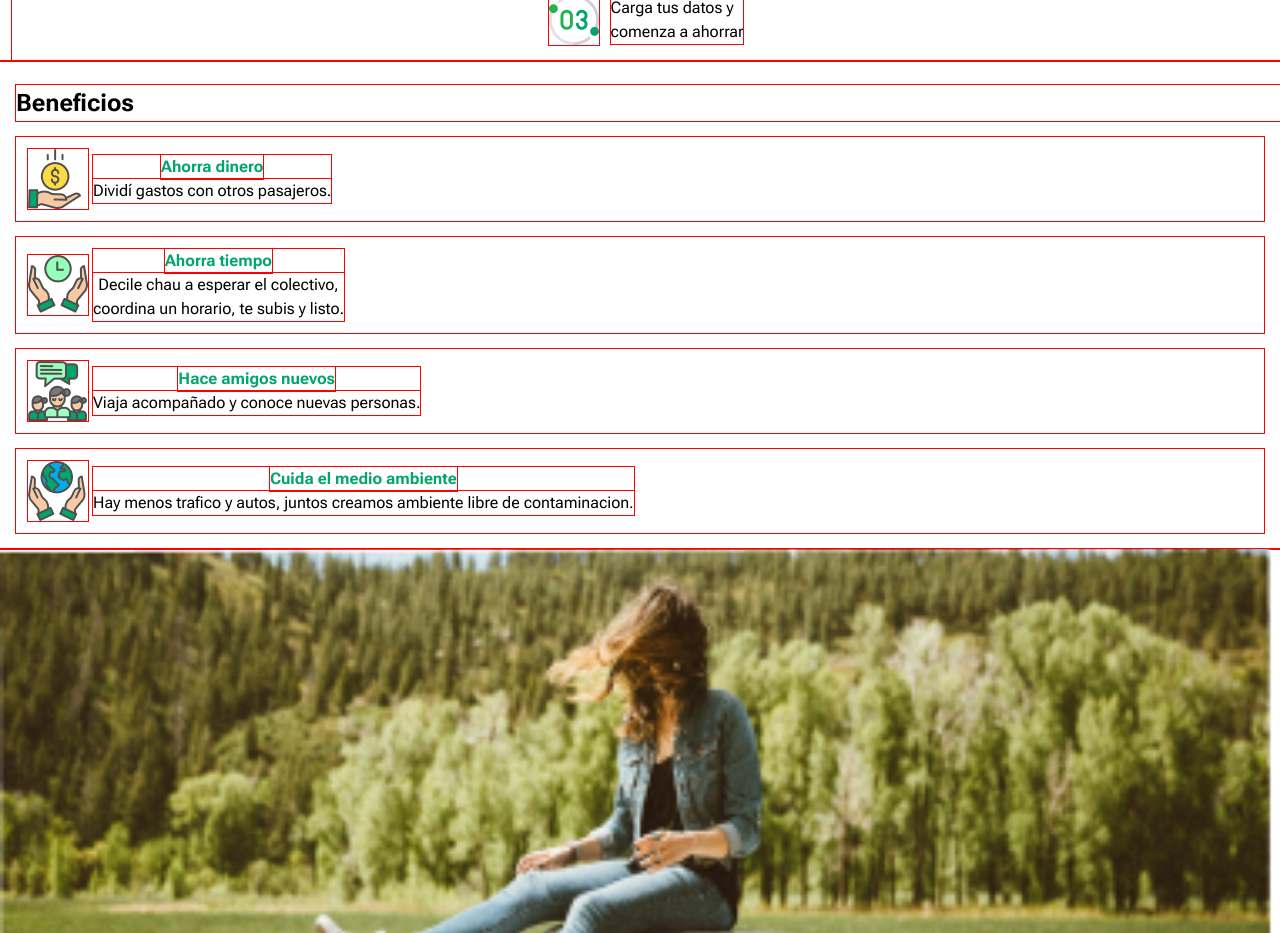
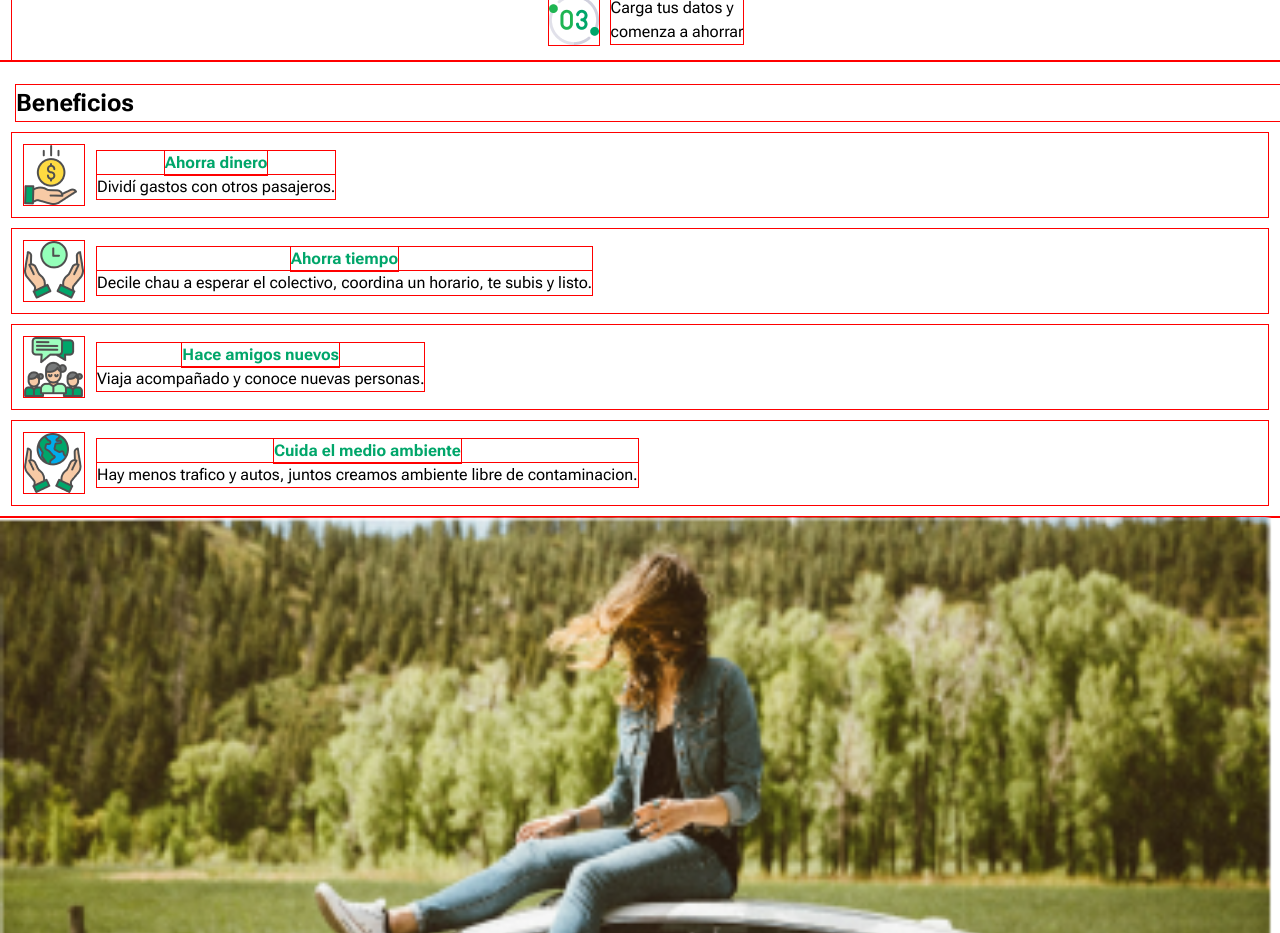
Before and after one commit to Diegogagan2587/A-Dedo, a React (Vite) app in the folder frontend/: page / in a window 1280 px wide. Shown: the part 1600-2533 px from the top of the page. Built offline with nearby package versions, Linux system fonts and the light colour scheme; a web font is replaced by a local one.

Commit message:
feat/main: add new content

```diff
--- a/frontend/src/pages/Main.jsx
+++ b/frontend/src/pages/Main.jsx
@@ -53,30 +53,30 @@ function Main() {
 
       <section id="beneficios">
         <h2 className="text-[24px] ml-4 mt-6 font-bold font-mainTitle">Beneficios</h2>
-            <article className="flex items-center m-4 gap-[5px] p-3">
+            <article className="flex items-center m-3 gap-[5px] p-3">
               <img src={ahorroDinero} alt="" className="min-w-[60px] min-h-[60px]"/>
-              <div className="flex items-center flex-col">
+              <div className="flex items-center flex-col ml-2">
                 <h3 className="text-customGreen font-bold text-center">Ahorra dinero</h3>
                 <p className="text-center">Dividí gastos con otros pasajeros.</p>
               </div>
             </article>
-            <article className="flex items-center m-4 gap-[5px] p-3">
+            <article className="flex items-center m-3 gap-[5px] p-3">
               <img src={ahorroTiempo} alt="" className="min-w-[60px] min-h-[60px]" />
-              <div className="flex items-center flex-col">
+              <div className="flex items-center flex-col ml-2">
                 <h3 className="text-customGreen font-bold text-center">Ahorra tiempo</h3>
-                <p className="text-center">Decile chau a esperar el colectivo,<br /> coordina un horario, te subis y listo.</p>
+                <p className="text-center">Decile chau a esperar el colectivo, coordina un horario, te subis y listo.</p>
               </div>
             </article>
-            <article className="flex items-center m-4 gap-[5px] p-3">
+            <article className="flex items-center m-3 gap-[5px] p-3">
               <img src={amigos} alt="" className="min-w-[60px] min-h-[60px]" />
-              <div className="flex items-center flex-col">
+              <div className="flex items-center flex-col ml-2">
                 <h3 className="text-customGreen font-bold text-center">Hace amigos nuevos</h3>
                 <p className="text-center">Viaja acompañado y conoce nuevas personas.</p>
               </div>
             </article>
-            <article className="flex items-center m-4 gap-[5px] p-3">
+            <article className="flex items-center m-3 gap-[5px] p-3">
               <img src={medioAmbiente} alt="" className="min-w-[60px] min-h-[60px]"/>
-              <div className="flex items-center flex-col">
+              <div className="flex items-center flex-col ml-2">
                 <h3 className="text-customGreen font-bold text-center">Cuida el medio ambiente</h3>
                 <p className="text-center">Hay menos trafico y autos, juntos creamos ambiente libre de contaminacion.</p>
               </div>
```
